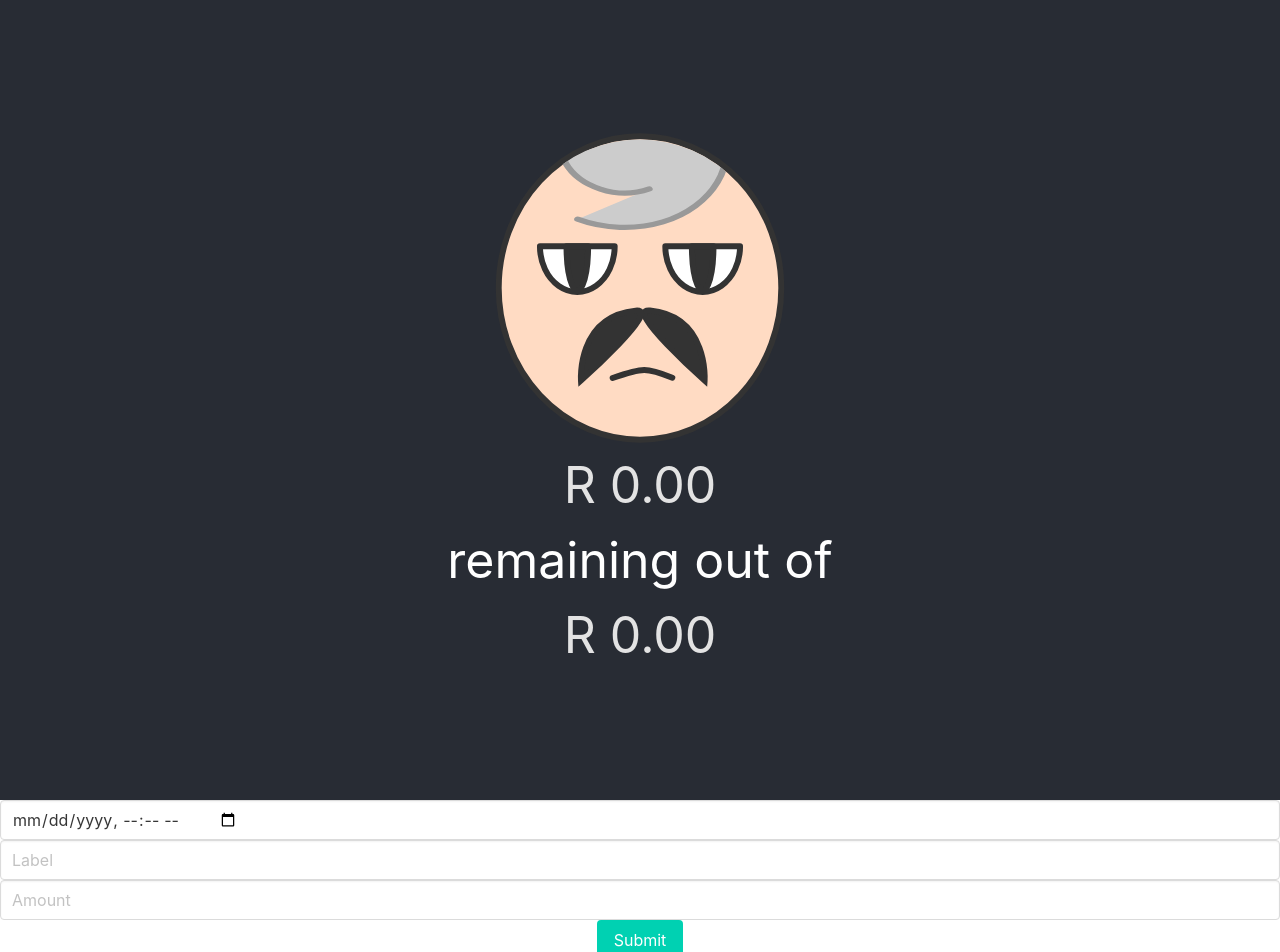
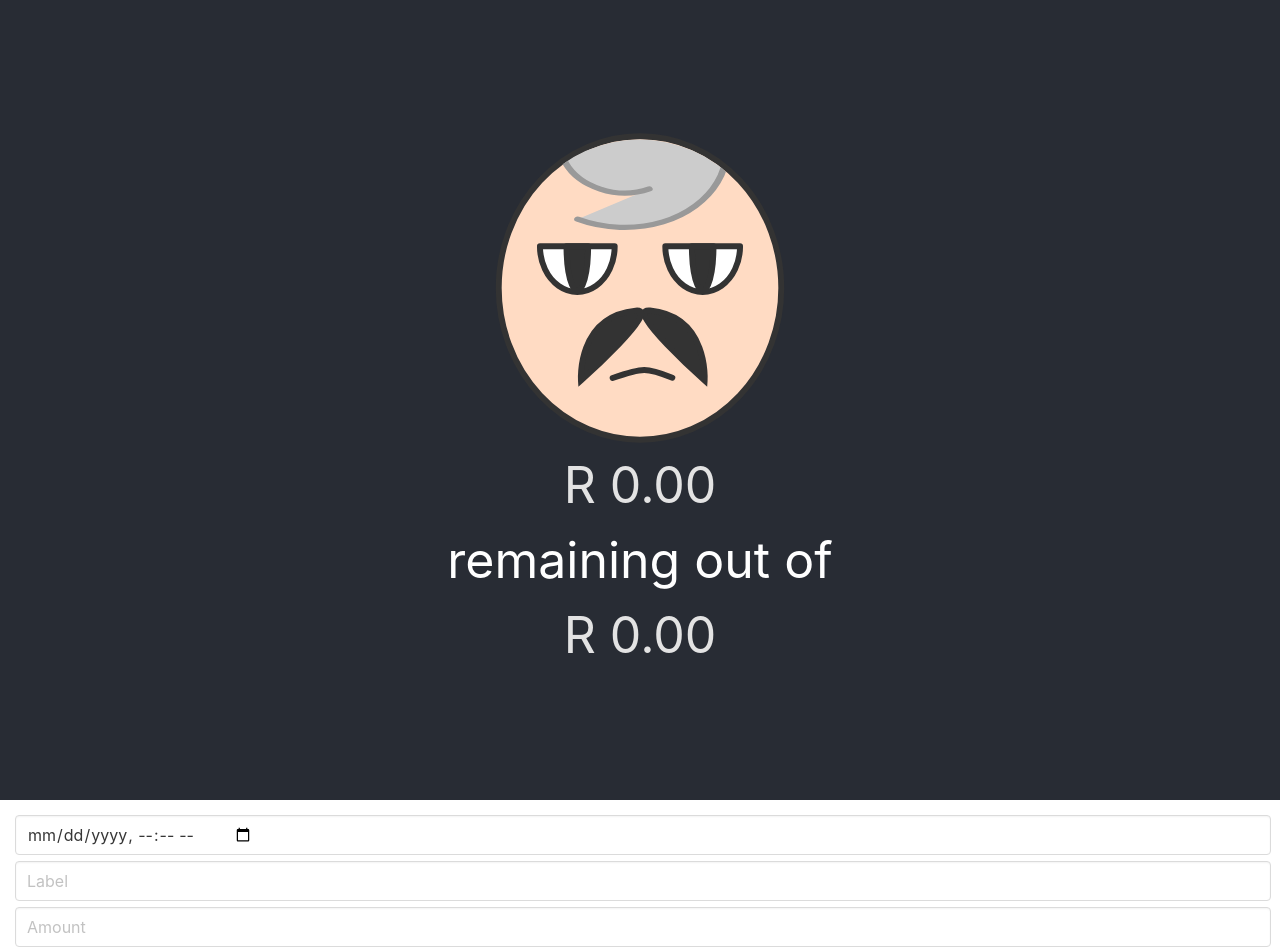
Before and after one commit to sudosays/alfred, a React (Create React App) app: page / in a window 1280 px wide. Shown: the top 952 px of the page. Built offline with nearby package versions, Linux system fonts and the light colour scheme.

Commit message:
Add padding to TransactionForm elements

```diff
--- a/src/Components/TransactionForm/TransactionForm.scss
+++ b/src/Components/TransactionForm/TransactionForm.scss
@@ -3,3 +3,11 @@
 @import 'bulma/sass/layout/_all.sass';
 @import 'bulma/sass/form/shared.sass';
 @import 'bulma/sass/form/input-textarea.sass';
+
+.transaction-form {
+    padding: 12px;
+
+    input {
+        margin: 3px;
+    }
+}
--- a/src/Components/TransactionForm/index.js
+++ b/src/Components/TransactionForm/index.js
@@ -19,7 +19,7 @@ class TransactionInput extends Component {
     render() {
 
         return (
-            <div>
+            <div className="transaction-form">
                 <form onSubmit={this.submitForm}>
                     <input name="date"
                         onChange={this.handleInputChange}
```
